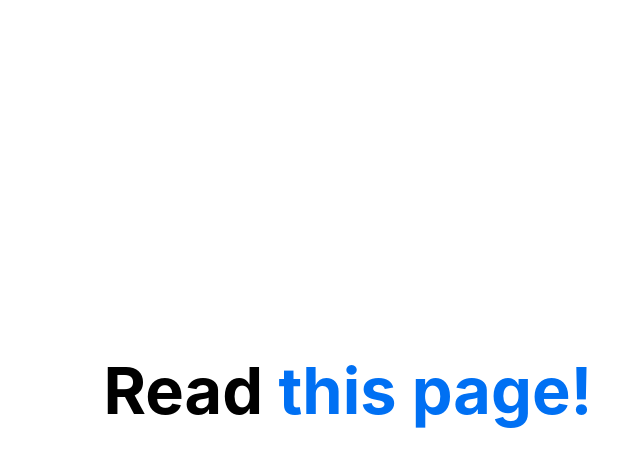
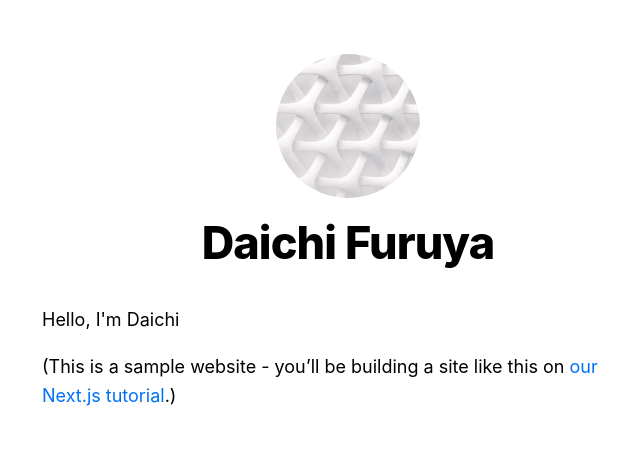
Before and after one commit to dchf12/nextjs-blog, a Next.js app: page / in a window 1280 px wide. Shown: the top 466 px of the page, without its empty margins (292-932 px from the left). Built offline with nearby package versions, Linux system fonts and the light colour scheme.

Commit message:
layout修正

```diff
--- a/components/layout.module.css
+++ b/components/layout.module.css
@@ -3,3 +3,13 @@
     padding: 0 1rem;
     margin: 3rem auto 6rem;
 }
+
+.header {
+    display: flex;
+    flex-direction: column;
+    align-items: center;
+}
+
+.backToHome {
+    margin: 3rem 0 0;
+}
--- a/components/layout.tsx
+++ b/components/layout.tsx
@@ -1,5 +1,68 @@
+import Head from 'next/head';
+import Image from 'next/image';
 import styles from './layout.module.css';
+import utilStyles from '../styles/utils.module.css';
+import Link from 'next/link';
 
-export default function Layout({ children }: { children: React.ReactNode }): JSX.Element {
-    return <div className={styles.container}>{children}</div>
+const name = 'Daichi Furuya';
+export const siteTitle = 'Next.js Sample Website';
+
+export default function Layout({ children, home }: { children: React.ReactNode; home?: boolean; }): JSX.Element {
+    return (
+        <div className={styles.container}>
+            <Head>
+                <link rel="icon" href="/favicon.ico" />
+                <meta
+                    name="description"
+                    content="Learn how to build a personal website using Next.js"
+                />
+                <meta
+                    property="og:image"
+                    content={`https://og-image.vercel.app/${encodeURI(
+                        siteTitle,
+                    )}.png?theme=light&md=0&fontSize=75px&images=https%3A%2F%2Fassets.vercel.com%2Fimage%2Fupload%2Ffront%2Fassets%2Fdesign%2Fnextjs-black-logo.svg`}
+                />
+                <meta name="og:title" content={siteTitle} />
+                <meta name="twitter:card" content="summary_large_image" />
+            </Head>
+            <header className={styles.header}>
+                {home ? (
+                    <>
+                        <Image
+                            priority
+                            src="/images/profile.jpg"
+                            className={utilStyles.borderCircle}
+                            height={144}
+                            width={144}
+                            alt=""
+                        />
+                        <h1 className={utilStyles.heading2Xl}>{name}</h1>
+                    </>
+                ) : (
+                    <>
+                        <Image
+                            priority
+                            src="/images/profile.jpg"
+                            className={utilStyles.borderCircle}
+                            height={108}
+                            width={108}
+                            alt=""
+                        />
+                        <h2 className={utilStyles.headingLg}>
+                            <Link href="/" className={utilStyles.colorInherit}>
+                                {name}
+                            </Link>
+                        </h2>
+
+                    </>
+                )}
+            </header>
+            <main>{children}</main>
+            {!home && (
+                <div className={styles.backToHome}>
+                    <Link href="/">← Back to home</Link>
+                </div>
+            )}
+        </div>
+    );
 }
--- a/pages/index.tsx
+++ b/pages/index.tsx
@@ -1,45 +1,20 @@
-import Link from 'next/link';
 import Head from 'next/head';
+import Layout, { siteTitle } from '../components/layout';
 import styles from '../styles/Home.module.css';
 
 export default function Home(): JSX.Element {
     return (
-        <div className={styles.container}>
+        <Layout home>
             <Head>
-                <title>Create Next App</title>
-                <link rel="icon" href="/favicon.ico" />
+                <title>{siteTitle}</title>
             </Head>
-
-            <main>
-                <h1 className={styles.title}>
-                    Read <Link href="/posts/first-post">this page!</Link>
-                </h1>
-            </main>
-
-            <style jsx>{`
-        main {
-          padding: 5rem 0;
-          flex: 1;
-          display: flex;
-          flex-direction: column;
-          justify-content: center;
-          align-items: center;
-        }
-      `}</style>
-
-            <style jsx global>{`
-        html,
-        body {
-          padding: 0;
-          margin: 0;
-          font-family: -apple-system, BlinkMacSystemFont, Segoe UI, Roboto,
-            Oxygen, Ubuntu, Cantarell, Fira Sans, Droid Sans, Helvetica Neue,
-            sans-serif;
-        }
-        * {
-          box-sizing: border-box;
-        }
-      `}</style>
-        </div>
-    )
+            <section className={styles.headingMd}>
+                <p>Hello, I'm Daichi</p>
+                <p>
+                    (This is a sample website - you’ll be building a site like this on{' '}
+                    <a href="https://nextjs.org/learn">our Next.js tutorial</a>.)
+                </p>
+            </section>
+        </Layout>
+    );
 }
--- /dev/null
+++ b/styles/utils.module.css
@@ -0,0 +1,52 @@
+.heading2Xl {
+  font-size: 2.5rem;
+  line-height: 1.2;
+  font-weight: 800;
+  letter-spacing: -0.05rem;
+  margin: 1rem 0;
+}
+
+.headingXl {
+  font-size: 2rem;
+  line-height: 1.3;
+  font-weight: 800;
+  letter-spacing: -0.05rem;
+  margin: 1rem 0;
+}
+
+.headingLg {
+  font-size: 1.5rem;
+  line-height: 1.4;
+  margin: 1rem 0;
+}
+
+.headingMd {
+  font-size: 1.2rem;
+  line-height: 1.5;
+}
+
+.borderCircle {
+  border-radius: 9999px;
+}
+
+.colorInherit {
+  color: inherit;
+}
+
+.padding1px {
+  padding-top: 1px;
+}
+
+.list {
+  list-style: none;
+  padding: 0;
+  margin: 0;
+}
+
+.listItem {
+  margin: 0 0 1.25rem;
+}
+
+.lightText {
+  color: #666;
+}
```
Also changed, not shown: pages/posts/first-post.tsx (deleted, +0 -17 lines).
